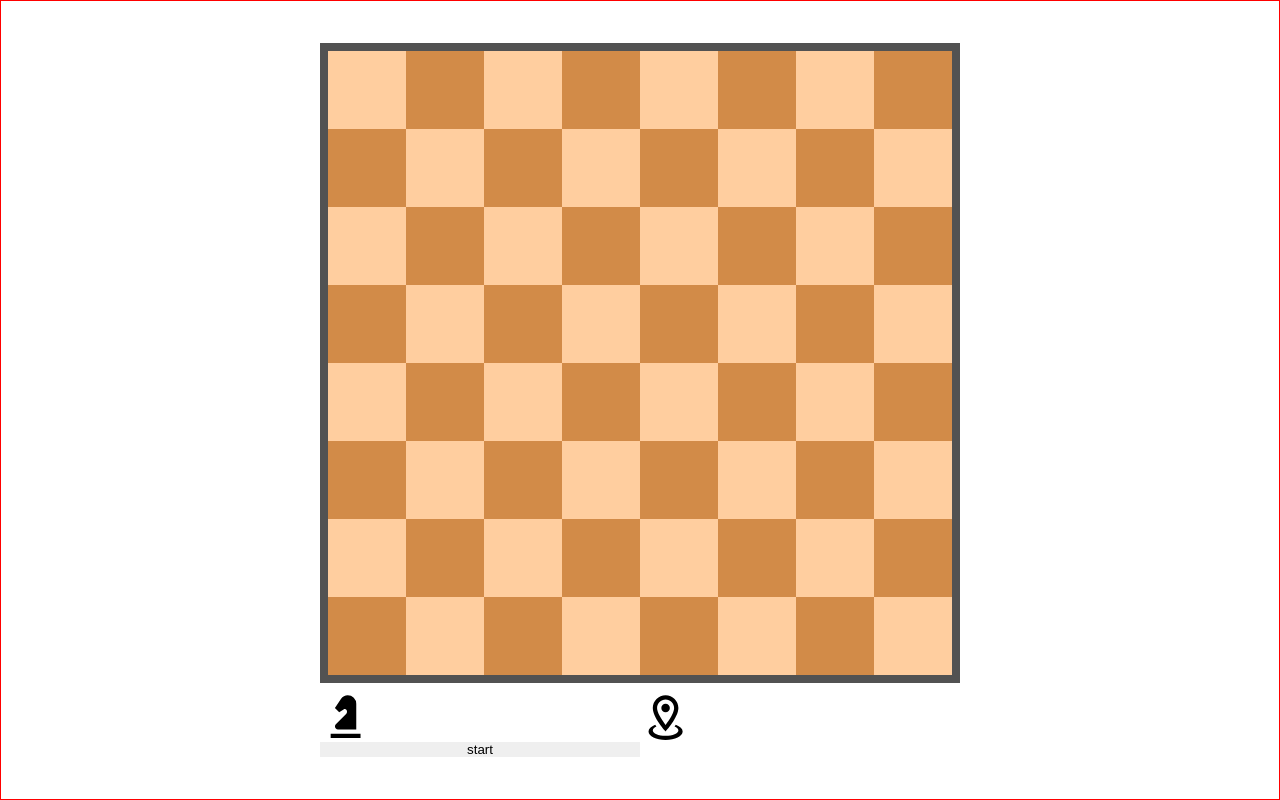
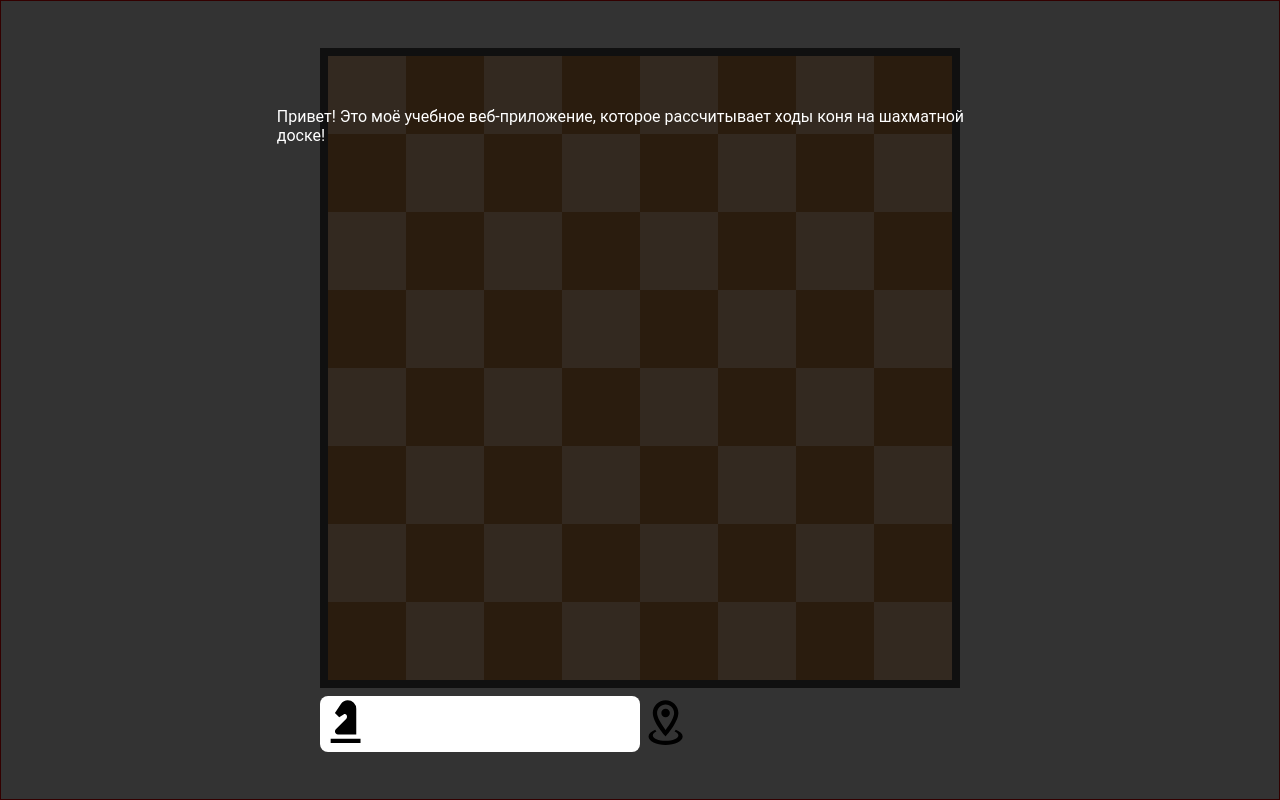
Before and after one commit to implObserver/KnightsTravails, a website built with webpack: page src/template.html in a window 1280 px wide. Built offline with nearby package versions, Linux system fonts and the light colour scheme.

Commit message:
feat:add first part of lern preset

```diff
--- a/src/controllers/listeners/forDragElements.js
+++ b/src/controllers/listeners/forDragElements.js
@@ -7,7 +7,6 @@ export const setListenersForDragSvg = (svg) => {
     const draggable = makeDraggable(svg);
     svg.addEventListener('mousedown', draggable.startDrag);
     svg.addEventListener('mousemove', draggable.drag);
-
     svg.addEventListener('mouseup', draggable.endDrag);
     svg.addEventListener('mouseup', e => {
         try {
--- a/src/index.js
+++ b/src/index.js
@@ -7,17 +7,15 @@ import { makeDraggable } from './views/animations/makeDraggable';
 import { setListenersForDragSvg } from './controllers/listeners/forDragElements';
 import { FiguresPositions } from './models/figuresPositions';
 import { setListenersForTravails } from './controllers/listeners/forTravails';
+import { Animations } from './views/animations/animations';
+import { Arrow } from './views/animations/arrows';
+import { Knight } from './models/figures';
+import { startLern } from './models/lernPreset';
 
-let board = Board();
-board.createCells();
-ActiveBoard.setBoard(board);
-let cells = board.getCells();
-KnightMovesGraph().buildGraph(board);
+KnightMovesGraph().buildGraph(ActiveBoard.getBoard());
 
-fillBoard(board);
+fillBoard(ActiveBoard.getBoard());
 
-const knightSvg = document.querySelector('.knight');
-const pointSvg = document.querySelector('.point');
-setListenersForDragSvg(knightSvg);
-setListenersForDragSvg(pointSvg);
 setListenersForTravails();
+
+startLern();
--- a/src/models/board.js
+++ b/src/models/board.js
@@ -1,17 +1,4 @@
 import { Node } from "./node";
-
-export const ActiveBoard = (() => {
-  let activeBoard;
-
-  const setBoard = (board) => {
-    activeBoard = board;
-  }
-  const getBoard = () => {
-    return activeBoard;
-  }
-
-  return { setBoard, getBoard };
-})()
 
 export const Board = () => {
   let width = 8;
@@ -45,3 +32,16 @@ export const Board = () => {
 
   return { createCells, getCells, setSize, getSize };
 };
+
+export const ActiveBoard = (() => {
+  let activeBoard = Board();
+  activeBoard.createCells();
+  const setBoard = (board) => {
+    activeBoard = board;
+  }
+  const getBoard = () => {
+    return activeBoard;
+  }
+
+  return { setBoard, getBoard };
+})()
--- /dev/null
+++ b/src/models/figures.js
@@ -0,0 +1,40 @@
+import { setListenersForDragSvg } from "../controllers/listeners/forDragElements";
+import { Arrow } from "../views/animations/arrows";
+
+export const Knight = (() => {
+    const knightSvg = document.querySelector('.knight');
+    const knightArrow = Arrow(knightSvg, 'knight');
+
+    const setListeners = (() => {
+        setListenersForDragSvg(knightSvg);
+    })()
+
+    const getRect = () => {
+        return knightSvg.getBoundingClientRect();
+    }
+
+    const getArrow = () => {
+        return knightArrow;
+    }
+
+    return { getRect, getArrow }
+})();
+
+export const Point = (() => {
+    const pointSvg = document.querySelector('.point');
+    const pointArrow = Arrow(pointSvg, 'point');
+
+    const setListeners = (() => {
+        setListenersForDragSvg(pointSvg);
+    })()
+
+    const getRect = () => {
+        return pointSvg.getBoundingClientRect();
+    }
+
+    const getArrow = () => {
+        return pointArrow;
+    }
+
+    return { getRect, getArrow }
+})();
--- /dev/null
+++ b/src/models/lernPreset.js
@@ -0,0 +1,16 @@
+import { SmoothAnimations } from "../views/animations/animations";
+import { Knight, Point } from "./figures"
+
+export const startLern = () => {
+    const knightArrow = Knight.getArrow();
+    const pointArrow = Point.getArrow();
+    const popup = document.querySelector('.popup');
+    const textContainer = document.querySelector('.text-container');
+    SmoothAnimations.SmoothVisibility.open(popup, 0, 1, 1000, 'forwards').finished.then(() => {
+        SmoothAnimations.SmoothVisibility.open(textContainer, 0, 1, 1000, 'forwards');
+    });
+    //knightArrow.viewArrow();
+    //pointArrow.viewArrow();
+    //knightArrow.startAnimation();
+    //pointArrow.startAnimation();
+}
--- a/src/template.html
+++ b/src/template.html
@@ -10,31 +10,45 @@
 <body>
   <div class="wrapper">
     <div class="board-wrapper">
+
       <div class="board">
 
       </div>
       <div class="panel">
+        <div class="knight-wrapper">
           <svg class="knight" draggable="true" transform="translate(0,0)" xmlns="http://www.w3.org/2000/svg"
             viewBox="0 0 24 24">
             <path
               d="M19,22H5V20H19V22M13,2V2C11.75,2 10.58,2.62 9.89,3.66L7,8L9,10L11.06,8.63C11.5,8.32 12.14,8.44 12.45,8.9C12.47,8.93 12.5,8.96 12.5,9V9C12.8,9.59 12.69,10.3 12.22,10.77L7.42,15.57C6.87,16.13 6.87,17.03 7.43,17.58C7.69,17.84 8.05,18 8.42,18H17V6A4,4 0 0,0 13,2Z" />
           </svg>
+        </div>
+        <div class="point-wrapper">
           <svg class="point" transform="translate(0,0)" xmlns="http://www.w3.org/2000/svg" viewBox="0 0 24 24">
             <path
               d="M12 4C14.2 4 16 5.8 16 8C16 10.1 13.9 13.5 12 15.9C10.1 13.4 8 10.1 8 8C8 5.8 9.8 4 12 4M12 2C8.7 2 6 4.7 6 8C6 12.5 12 19 12 19S18 12.4 18 8C18 4.7 15.3 2 12 2M12 6C10.9 6 10 6.9 10 8S10.9 10 12 10 14 9.1 14 8 13.1 6 12 6M20 19C20 21.2 16.4 23 12 23S4 21.2 4 19C4 17.7 5.2 16.6 7.1 15.8L7.7 16.7C6.7 17.2 6 17.8 6 18.5C6 19.9 8.7 21 12 21S18 19.9 18 18.5C18 17.8 17.3 17.2 16.2 16.7L16.8 15.8C18.8 16.6 20 17.7 20 19Z" />
           </svg>
-        <button class="travails">start</button>
+        </div>
+      </div>
+    </div>
+    <div class="popup">
+      <div class="text-container">
+        Привет! Это моё учебное веб-приложение, которое рассчитывает ходы коня на шахматной доске!
       </div>
     </div>
   </div>
 
+  <templates>
     <svgs>
-
+      <svg class="arrow-template" transform="translate(0,0)" xmlns="http://www.w3.org/2000/svg" viewBox="0 0 24 24">
+        <path d="M19,6.41L17.59,5L7,15.59V9H5V19H15V17H8.41L19,6.41Z" />
+      </svg>
     </svgs>
 
-  <templates>
+  </templates>
 
-  </templates>
+  <popups>
+
+  </popups>
 </body>
 
 </html>
--- /dev/null
+++ b/src/views/animations/animations.js
@@ -0,0 +1,51 @@
+export const Animations = (() => {
+    const transform = (() => {
+        const x = (e, x0, x1, dur, fill = 'none') => {
+            return e.animate([{ left: `${x0}` }, { left: `${x1}` }], { duration: dur, fill: fill });
+        }
+
+        const y = (e, y0, y1, dur, fill = 'none') => {
+            return e.animate([{ top: `${y0}` }, { top: `${y1}` }], { duration: dur, fill: fill });
+        }
+
+        const xy = (e, x, y, dur, fill = 'none') => {
+            return e.animate([{ top: `${x}` }, { left: `${y}` }], { duration: dur, fill: fill });
+        }
+
+        const rotate = (e, rotate1, rotate2, dur, fill = 'none') => {
+            return e.animate([{ transform: `rotate(${rotate1}deg)` }, { transform: `rotate(${rotate2}deg)` }], { duration: dur, fill: fill });
+        }
+
+        return { x, y, xy, rotate };
+    })();
+
+    const background = (e, color1, color2, dur, fill = 'none') => {
+        return e.animate([{ background: color1 }, { background: color2 }], { duration: dur, fill: fill });
+    }
+
+    const opacity = (e, opacity1, opacity2, dur, fill = 'none') => {
+        return e.animate([{ opacity: opacity1 }, { opacity: opacity2 }], { duration: dur, fill: fill });
+    }
+
+    const custom = (e, dur, fill = 'none', ...keyFrames) => {
+        return e.animate(...keyFrames, { duration: dur, fill: fill });
+    }
+
+    return { transform, background, opacity, custom };
+})();
+
+export const SmoothAnimations = (() => {
+    const SmoothVisibility = (() => {
+        const close = (e, op1, op2, dur, fill) => {
+            return Animations.opacity(e, op1, op2, dur, fill).finished.then(() => {
+                e.style.visibility = 'hidden';
+            });
+        }
+        const open = (e, op1, op2, dur, fill) => {
+            e.style.visibility = 'visible';
+            return Animations.opacity(e, op1, op2, dur, fill);
+        }
+        return { open, close };
+    })();
+    return { SmoothVisibility };
+})();
--- /dev/null
+++ b/src/views/animations/arrows.js
@@ -0,0 +1,35 @@
+import { getArrowNode } from "../nodes/arrow";
+import { Animations, SmoothAnimations } from "./animations";
+import { setXY } from "./makeDraggable";
+
+export const Arrow = (svg, name) => {
+    let interval;
+    const arrow = getArrowNode(name);
+    const rectSvg = svg.getBoundingClientRect();
+
+    const startAnimation = () => {
+        setTimeout(() => {
+            SmoothAnimations.SmoothVisibility.open(arrow, 0, 1, 500, 'forwards');
+        }, 1000);
+        const rectArrow = arrow.getBoundingClientRect();
+        interval = setInterval(() => {
+            Animations.transform.x(arrow, `${rectArrow.x}px`, `${rectSvg.x + rectSvg.width / 2}px`, 400, 'forwards');
+            Animations.transform.y(arrow, `${rectArrow.y}px`, `${rectSvg.y}px`, 400, 'forwards').finished.then(() => {
+                Animations.transform.x(arrow, `${rectArrow.x}px`, `${rectSvg.x + rectSvg.width / 2}px`, 400, 'forwards').reverse();
+                Animations.transform.y(arrow, `${rectArrow.y}px`, `${rectSvg.y}px`, 400, 'forwards').reverse();
+            })
+        }, 790);
+    }
+
+    const stopAnimation = () => {
+        clearInterval(interval);
+    }
+
+    const viewArrow = () => {
+        const panel = document.querySelector(`.${name}-wrapper`);
+        panel.appendChild(arrow);
+        setXY(arrow, rectSvg.width / 4, -rectSvg.height)
+    }
+
+    return { viewArrow, startAnimation, stopAnimation }
+};
--- a/src/views/animations/makeDraggable.js
+++ b/src/views/animations/makeDraggable.js
@@ -98,7 +98,7 @@ const getXY = (myElement) => {
 
 }
 
-const setXY = (myElement, x, y) => {
+export const setXY = (myElement, x, y) => {
     const xforms = myElement.transform.baseVal;
     const firstXForm = xforms.getItem(0);
     firstXForm.setTranslate(firstXForm.matrix.e + x, firstXForm.matrix.f + y);
--- a/src/views/css/main.css
+++ b/src/views/css/main.css
@@ -66,9 +66,6 @@ span {
 
 .svg {
     display: grid;
-    width: min(9vh, 5vw);
-    height: min(9vh, 5vw);
-    background: #00000000;
 }
 
 .knight,
@@ -77,10 +74,55 @@ span {
     height: min(8vh, 4vw);
 }
 
+.arrow-template {
+    display: none;
+}
+
+.arrow {
+    position: absolute;
+    pointer-events: none;
+    visibility: hidden;
+    width: min(6vh, 3vw);
+    height: min(6vh, 3vw);
+}
+
 path {
     pointer-events: none;
 }
 
+.knight-wrapper {
+    z-index: 1000;
+    background-color: white;
+    border-radius: 1vh;
+}
+
+.popup {
+    position: fixed;
+    display: grid;
+    width: 100%;
+    height: 100%;
+    background-color: rgba(0, 0, 0, 0.8);
+    top: 0;
+    left: 0;
+    justify-items: center;
+    align-items: start;
+    opacity: 0;
+    visibility: hidden;
+    padding: 1vh;
+    transition: all 0.5s ease 0s;
+    z-index: 500;
+}
+
+.text-container {
+    display: flex;
+    align-items: center;
+    padding: 2vh;
+    height: 30%;
+    width: 60%;
+    opacity: 0;
+    visibility: hidden;
+    color: white;
+}
 
 @media screen and (max-aspect-ratio:1/1.0000001) {}
 
--- /dev/null
+++ b/src/views/nodes/arrow.js
@@ -0,0 +1,7 @@
+export const getArrowNode = (name) => {
+    const arrow = document.querySelector('.arrow-template').cloneNode(true);
+    arrow.classList.add(`arrow`);
+    arrow.classList.add(`arrow-${name}`);
+    arrow.classList.remove('arrow-template');
+    return arrow;
+}
--- a/src/views/nodes/board.js
+++ b/src/views/nodes/board.js
@@ -1,4 +1,5 @@
 import { setListenersForCell } from "../../controllers/listeners/forCells";
+import { getCellNode } from "./cell";
 
 export const fillBoard = (board) => {
     const cells = board.getCells();
@@ -23,9 +24,3 @@ export const fillBoard = (board) => {
         }
     }
 }
-
-const getCellNode = () => {
-    const cell = document.createElement('div');
-    cell.classList.add('cell');
-    return cell;
-}
--- a/src/views/nodes/cell.js
+++ b/src/views/nodes/cell.js
@@ -5,3 +5,9 @@ export const setBorder = (cell, color) => {
 export const resetBorder = (cell) => {
     cell.style.border = ``;
 }
+
+export const getCellNode = () => {
+    const cell = document.createElement('div');
+    cell.classList.add('cell');
+    return cell;
+}
```
Also changed, not shown: dist/index.bundle.js, dist/index.html, src/views/svg/arrow-bottom-left.svg (added). Lines whose indentation alone changed are shown as unchanged.
